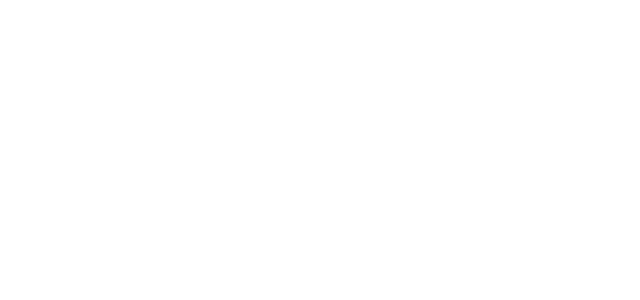
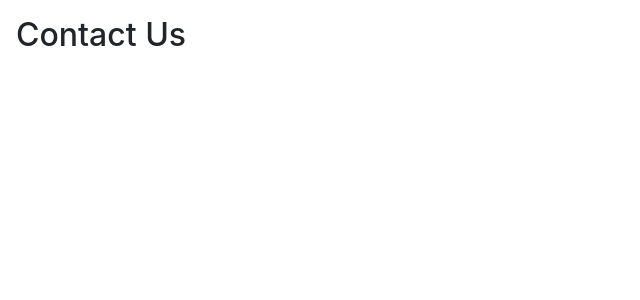
Before and after one commit to hamidgh/i18n-react-language-change, a React (Create React App) app: page /contact in a window 1280 px wide. Before the commit this address had no page. Shown: the top 300 px of the page, without its empty margins (0-640 px from the left). Built offline with nearby package versions, Linux system fonts and the light colour scheme.

Commit message:
add class component

```diff
--- a/package.json
+++ b/package.json
@@ -1,5 +1,5 @@
 {
-  "name": "app-lifecycle-react-hooks",
+  "name": "add-class-component",
   "version": "0.1.0",
   "private": true,
   "dependencies": {
--- a/src/App.tsx
+++ b/src/App.tsx
@@ -3,13 +3,15 @@
 import HomePage from './pages/home/HomePage';
 import AboutPage from './pages/about/AboutPage';
 import {Routes, Route} from "react-router-dom";
+import ContactUs from "./pages/contact/ContactUs";
 
 function App() {
   return (
     <div className="app">
       <Routes>
         <Route path="/" element={<HomePage />} />
-        <Route path="about" element={<AboutPage />} />
+        <Route path="/about" element={<AboutPage />} />
+        <Route path="/contact" element={<ContactUs />} />
       </Routes>
     </div>
   );
--- a/src/pages/about/AboutPage.tsx
+++ b/src/pages/about/AboutPage.tsx
@@ -1,12 +1,19 @@
 import React from 'react';
-import {useLocation} from 'react-router-dom';
+import {useLocation, useNavigate} from 'react-router-dom';
+import {Button} from "react-bootstrap";
 
 const AboutPage = () => {
   const location: any = useLocation();
+  let navigate = useNavigate();
+
+  const handleOnContactUsClick = () => {
+    navigate('/contact');
+  }
 
   return (
     <div>
       <p>Thank you <b>{location.state.name} {location.state.lastname} </b>, you have successfully submitted the form</p>
+      <Button className="contact-us-btn" onClick={handleOnContactUsClick} >Contact Us</Button>
     </div>
   );
 }
--- /dev/null
+++ b/src/pages/contact/ContactUs.tsx
@@ -0,0 +1,29 @@
+import React from 'react';
+
+class ContactUs extends React.Component<any, any> {
+  constructor(props: any) {
+    super(props);
+    // This is the place to set our initial states
+    console.log('constructor');
+  }
+
+  componentDidMount() {
+    console.log('Contact Us component did mount');
+    //place to add any logic that we need after view did load
+  }
+
+  componentWillUnmount() {
+    console.log('Contact Us component will unmount');
+    //place to add any logic that we need after we exit this component
+  }
+
+  componentDidUpdate(prevProps: Readonly<{}>, prevState: Readonly<{}>, snapshot?: any) {
+    //place to add any logic that we need if some specific prop has changed the value
+  }
+
+  render() {
+    return (<h2>Contact Us</h2>);
+  }
+}
+
+export default ContactUs;
```
Also changed, not shown: 1 other file (tests, documents, lock files or other folders).
